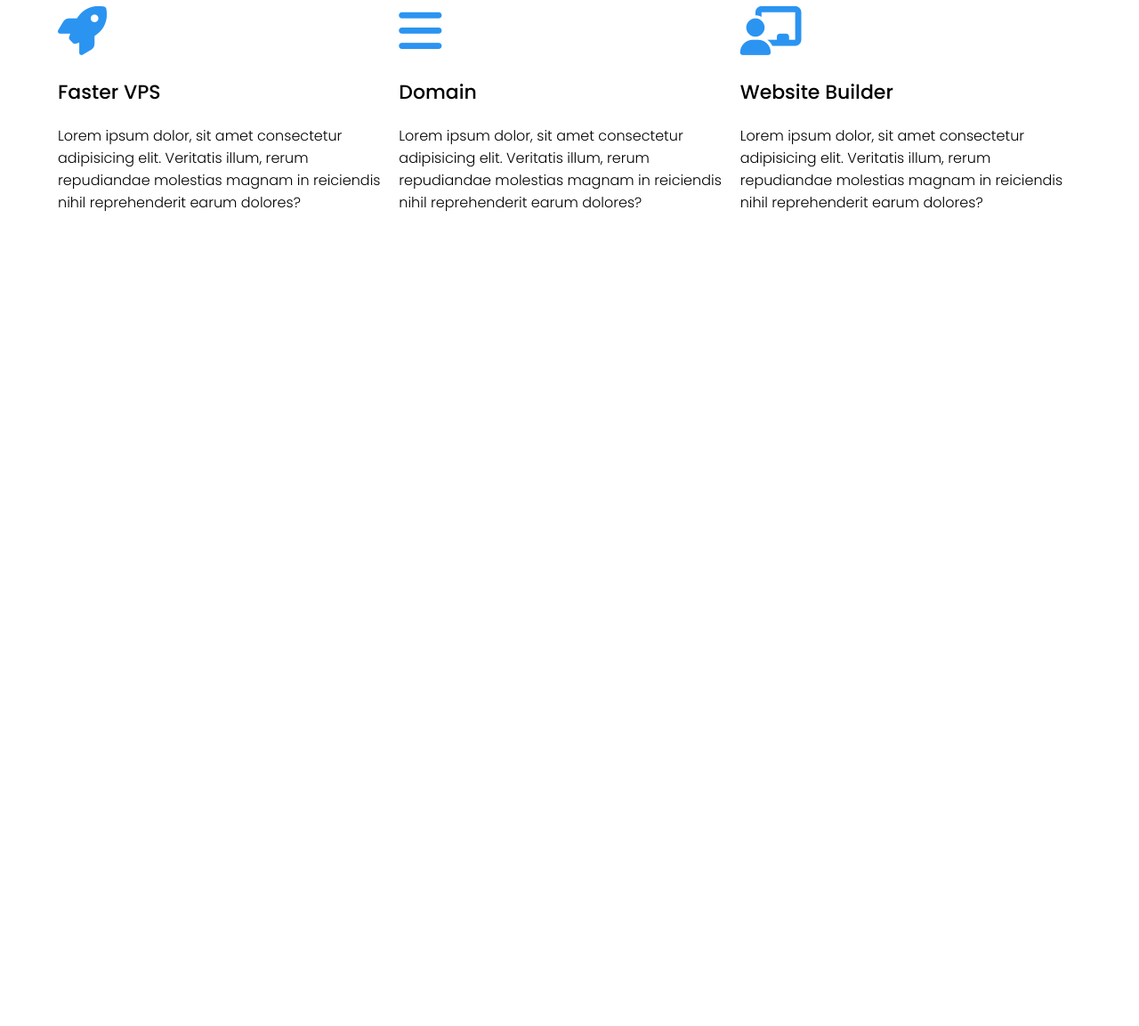
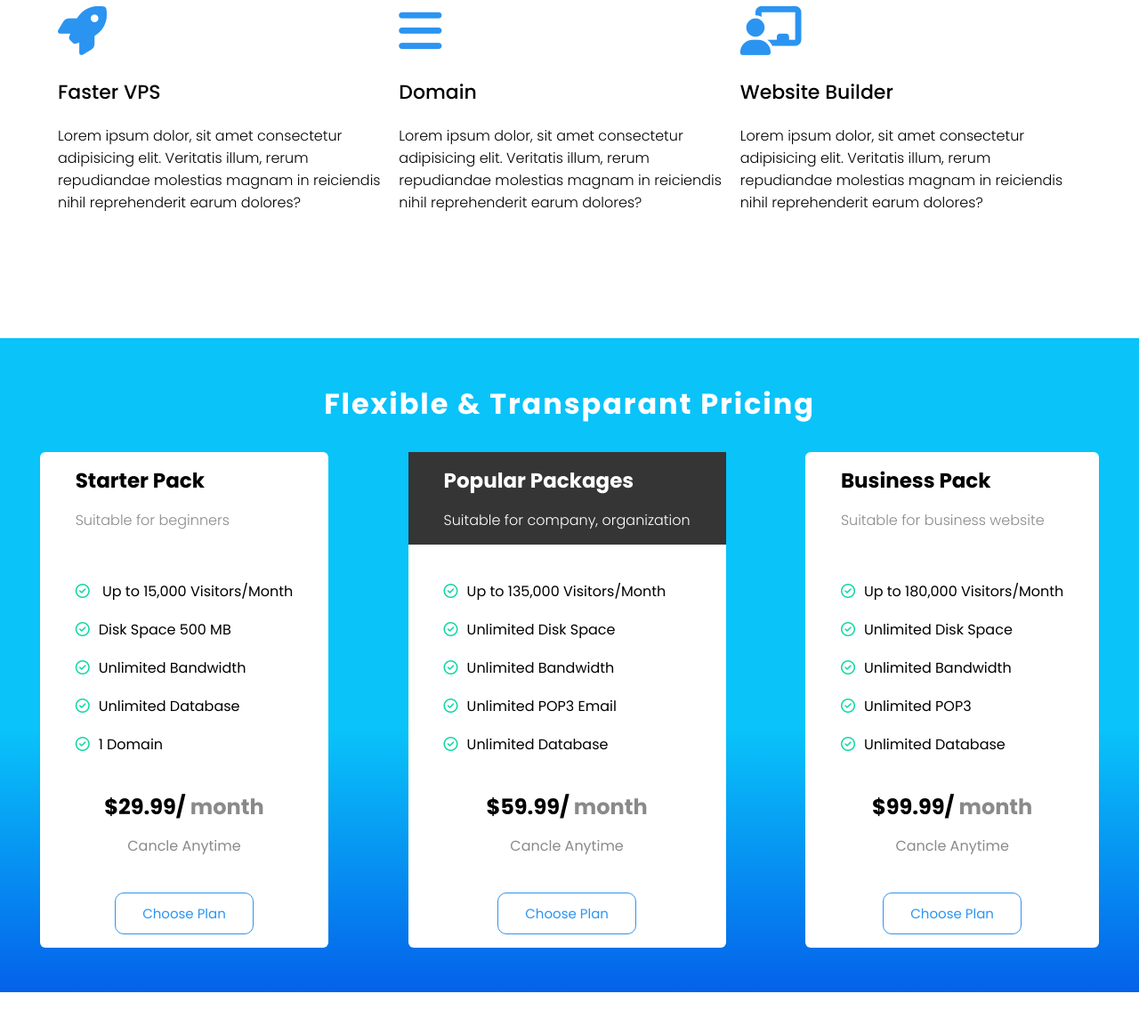
Before and after one commit to bhabinbudujapun/Front-End, a plain HTML site: page index.html in a window 1280 px wide. Shown: the part 2317-3470 px from the top of the page at 89% size. Before the commit the page ends 2617 px from the top, so only its background shows below. Drawn offline with Linux system fonts and the light colour scheme.

Commit message:
Pricing-Table

```diff
--- a/index.html
+++ b/index.html
@@ -159,5 +159,101 @@
         </div>
       </div>
     </div>
+     <div class="pricing-table">
+      <div class="pricing-table-heading">
+        <h1>Flexible & Transparant Pricing</h1>
+      </div>
+      <div class="pricing-items">
+        <div class="pricing-item">
+          <div class="pricing-package">
+            <h2>Starter Pack</h2>
+            <p>Suitable for beginners</p>
+          </div>
+          <div class="pricing-features">
+            <ul>
+              <li>
+                <i class="fa-regular fa-check-circle"></i> Up to 15,000
+                Visitors/Month
+              </li>
+              <li>
+                <i class="fa-regular fa-check-circle"></i>Disk Space 500 MB
+              </li>
+              <li>
+                <i class="fa-regular fa-check-circle"></i>Unlimited Bandwidth
+              </li>
+              <li>
+                <i class="fa-regular fa-check-circle"></i>Unlimited Database
+              </li>
+              <li><i class="fa-regular fa-check-circle"></i>1 Domain</li>
+            </ul>
+          </div>
+          <div class="pricing-amount">
+            <h2>$29.99/ <span>month</span></h2>
+            <p>Cancle Anytime</p>
+            <button>Choose Plan</button>
+          </div>
+        </div>
+        <div class="pricing-item">
+          <div class="pricing-package active">
+            <h2>Popular Packages</h2>
+            <p>Suitable for company, organization</p>
+          </div>
+          <div class="pricing-features">
+            <ul>
+              <li>
+                <i class="fa-regular fa-check-circle"></i>Up to 135,000
+                Visitors/Month
+              </li>
+              <li>
+                <i class="fa-regular fa-check-circle"></i>Unlimited Disk Space
+              </li>
+              <li>
+                <i class="fa-regular fa-check-circle"></i>Unlimited Bandwidth
+              </li>
+              <li>
+                <i class="fa-regular fa-check-circle"></i>Unlimited POP3 Email
+              </li>
+              <li>
+                <i class="fa-regular fa-check-circle"></i>Unlimited Database
+              </li>
+            </ul>
+          </div>
+          <div class="pricing-amount">
+            <h2>$59.99/<span> month </span></h2>
+            <p>Cancle Anytime</p>
+            <button>Choose Plan</button>
+          </div>
+        </div>
+        <div class="pricing-item">
+          <div class="pricing-package">
+            <h2>Business Pack</h2>
+            <p>Suitable for business website</p>
+          </div>
+          <div class="pricing-features">
+            <ul>
+              <li>
+                <i class="fa-regular fa-check-circle"></i>Up to 180,000
+                Visitors/Month
+              </li>
+              <li>
+                <i class="fa-regular fa-check-circle"></i>Unlimited Disk Space
+              </li>
+              <li>
+                <i class="fa-regular fa-check-circle"></i>Unlimited Bandwidth
+              </li>
+              <li><i class="fa-regular fa-check-circle"></i>Unlimited POP3</li>
+              <li>
+                <i class="fa-regular fa-check-circle"></i>Unlimited Database
+              </li>
+            </ul>
+          </div>
+          <div class="pricing-amount">
+            <h2>$99.99/ <span> month </span></h2>
+            <p>Cancle Anytime</p>
+            <button>Choose Plan</button>
+          </div>
+        </div>
+      </div>
+    </div>
   </body>
 </html>
--- a/style/index.css
+++ b/style/index.css
@@ -152,3 +152,90 @@ li > a {
   flex: 0 0 33.3333%;
   margin-bottom: 30px;
 }
+
+/* PRICING */
+.pricing-table {
+  margin: 80px 0 65px 0;
+  background-image: linear-gradient(#09c3f9 60%, #0461ea 100%);
+  padding: 40px 0 50px 0;
+}
+
+.pricing-table h1 {
+  padding: 10px 0 30px 0;
+  text-align: center;
+  color: #ffffff;
+  letter-spacing: 0.06em;
+}
+
+.pricing-items {
+  display: flex;
+  flex-direction: row;
+  justify-content: space-around;
+}
+
+.pricing-items .pricing-item {
+  background-color: #ffffff;
+  border-radius: 6px;
+}
+
+.pricing-package {
+  margin-bottom: 40px;
+  padding: 15px 40px;
+}
+
+.pricing-item .active {
+  background-color: #353535;
+}
+
+.pricing-package.active h2,
+.pricing-package.active p {
+  color: #ffffff;
+}
+
+.pricing-package h2 {
+  margin-bottom: 15px;
+  font-size: 23px;
+}
+
+.pricing-package p {
+  font-weight: 300;
+  color: #8a8a8a;
+}
+
+.pricing-features {
+  margin-bottom: 40px;
+  padding: 0 40px;
+}
+
+.pricing-features ul li {
+  list-style: none;
+  margin-bottom: 18px;
+}
+
+.pricing-features ul li i {
+  color: #0ed7a3;
+  padding-right: 10px;
+}
+
+.pricing-amount {
+  margin: 15px 0;
+  padding: 0 40px;
+  text-align: center;
+}
+
+.pricing-amount h2 {
+  margin-bottom: 14px;
+}
+
+.pricing-amount span {
+  color: #8a8a8a;
+}
+
+.pricing-amount p {
+  margin: 10px 0 40px 0;
+  color: #8a8a8a;
+}
+
+.pricing-amount button {
+  padding: 11px 30px;
+}
```
